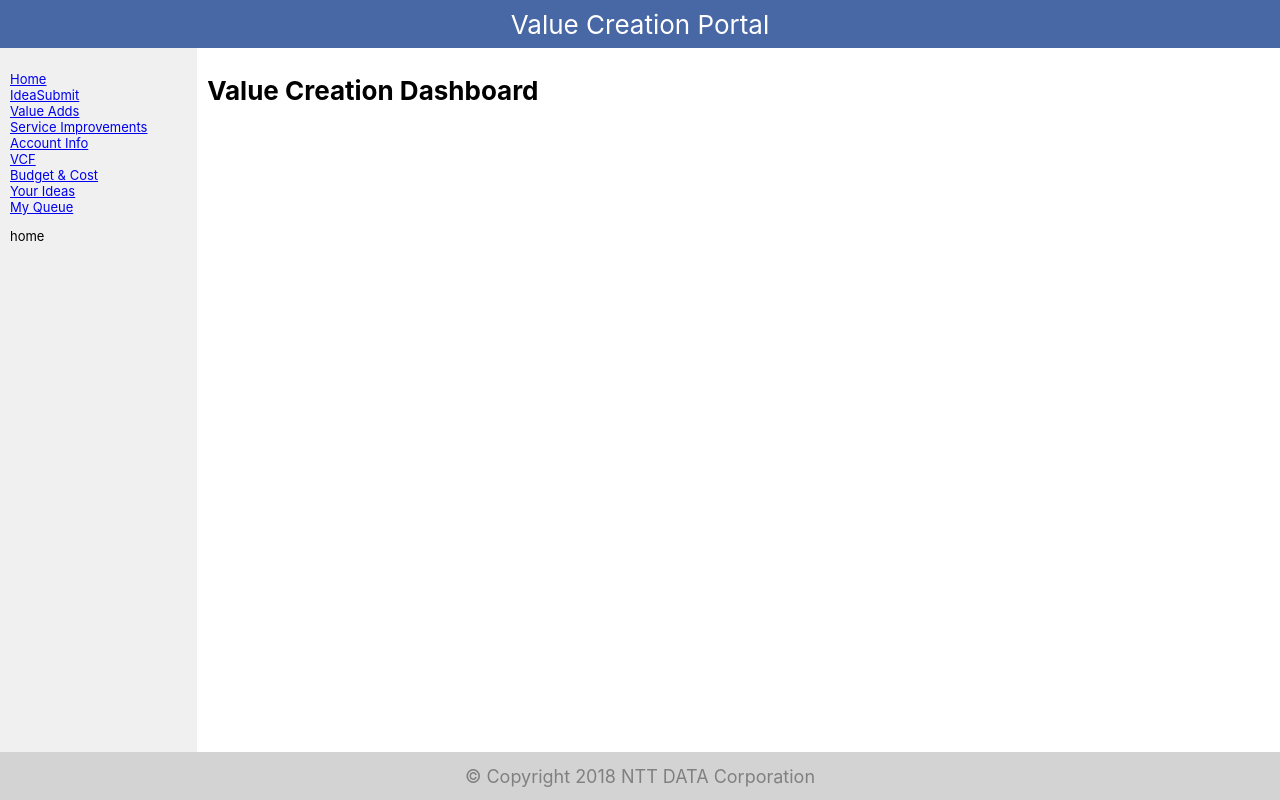
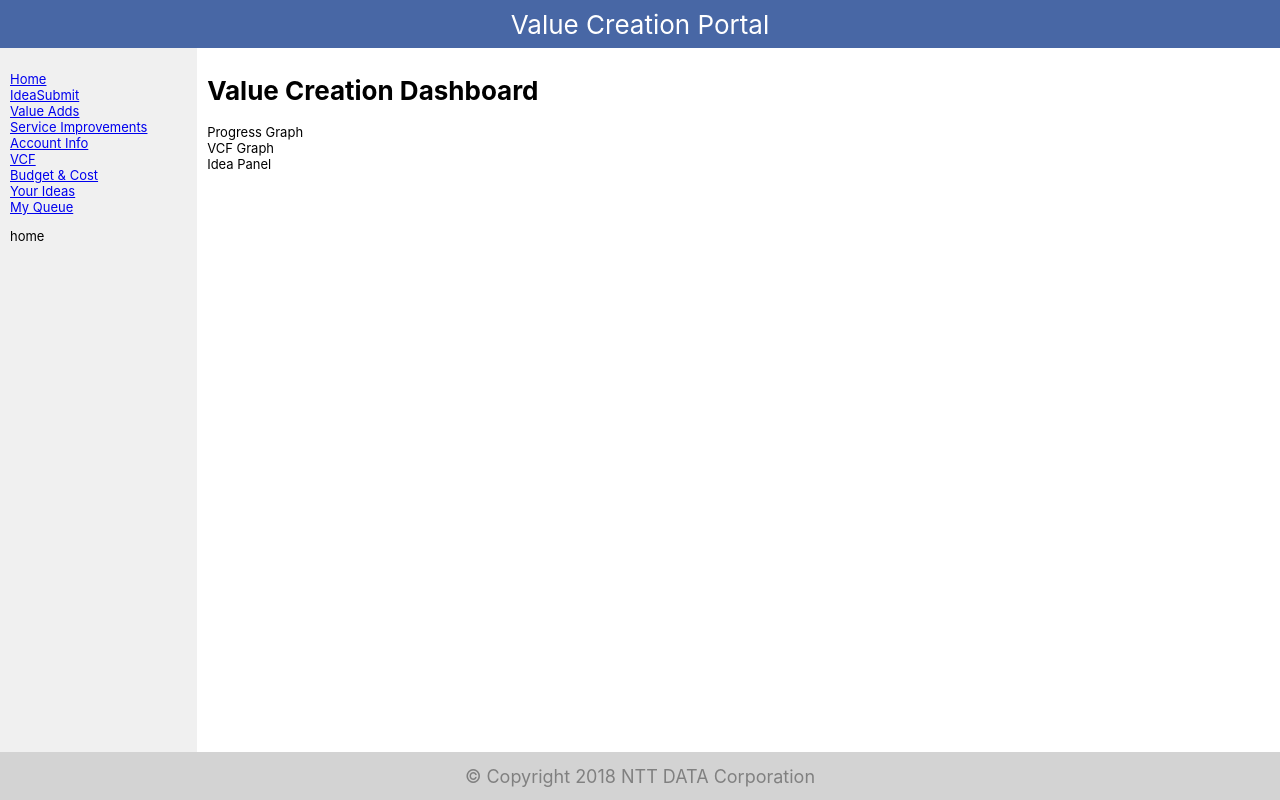
Before and after one commit to mahantesh21/valuecreation-app, a React (Create React App) app: page / in a window 1280 px wide. Built offline with nearby package versions, Linux system fonts and the light colour scheme.

Commit message:
Added component for Dashboard

```diff
--- /dev/null
+++ b/src/components/IdeaPanel.js
@@ -0,0 +1,13 @@
+import React, {Component} from 'react';
+
+
+class IdeaPanel extends Component {
+    render() {
+        return (
+            <div>
+                Idea Panel
+            </div>
+        )
+    }
+}
+export default IdeaPanel;
--- /dev/null
+++ b/src/components/ProgressGraph.js
@@ -0,0 +1,13 @@
+import React, {Component} from 'react';
+
+
+class ProgressGraph extends Component {
+    render() {
+        return (
+            <div>
+                Progress Graph
+            </div>
+        )
+    }
+}
+export default ProgressGraph;
--- /dev/null
+++ b/src/components/VCFGraph.js
@@ -0,0 +1,13 @@
+import React, {Component} from 'react';
+
+
+class VCFGraph extends Component {
+    render() {
+        return (
+            <div>
+                VCF Graph
+            </div>
+        )
+    }
+}
+export default VCFGraph;
--- a/src/views/Dashboard.js
+++ b/src/views/Dashboard.js
@@ -1,10 +1,19 @@
 import React, {Component} from 'react'
-
+import ProgressGraph from '../components/ProgressGraph';
+import IdeaPanel from '../components/IdeaPanel';
+import VCFGraph from '../components/VCFGraph';
 class Dashboard extends Component {
     render() {
         return (
             <div>
-               <h1>Value Creation Dashboard</h1>
+                <div>
+                <h1>Value Creation Dashboard</h1>
+                </div>
+
+                    <ProgressGraph/>
+                    <VCFGraph/>
+                    <IdeaPanel/>
+
             </div>
         )
     }
```
Also changed, not shown: src/assets/css/Dashboard.css (added).
